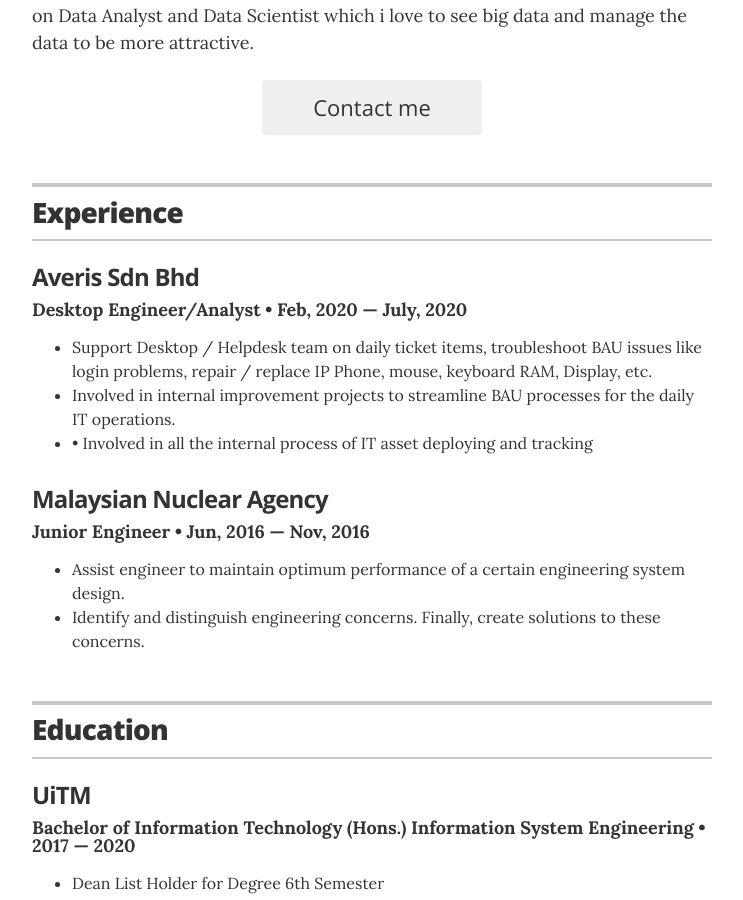
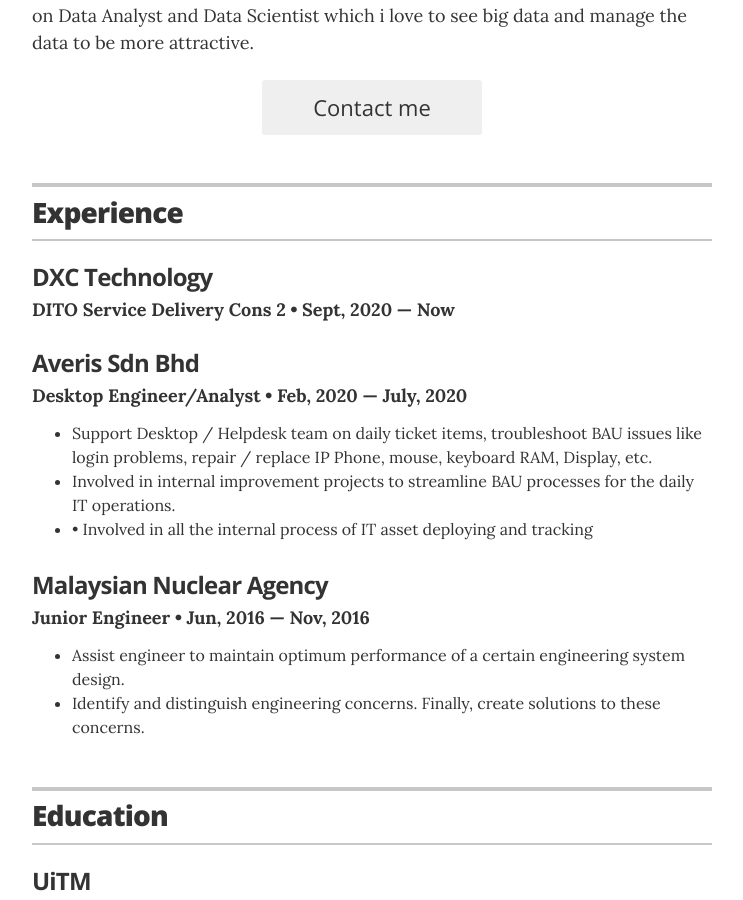
Before and after one commit to afiffirdaus/resume, a Jekyll site: the page built from index.html, in a window 1280 px wide and 900 px high, scrolled down 383 px. Shown: the whole window, without its empty margins (268-1011 px from the left). Built offline with Jekyll 4.4.1, drawn with Linux system fonts in a browser that asks for light colours.

Commit message:
chnage expe

```diff
--- a/_data/experience.yml
+++ b/_data/experience.yml
@@ -1,4 +1,10 @@
 # Jobs
+# VP of Global Communications
+- company: DXC Technology
+  position: DITO Service Delivery Cons 2
+  duration: Sept, 2020 &mdash; Now
+  summary:
+
 # VP of Global Communications
 - company: Averis Sdn Bhd
   position: Desktop Engineer/Analyst
```
